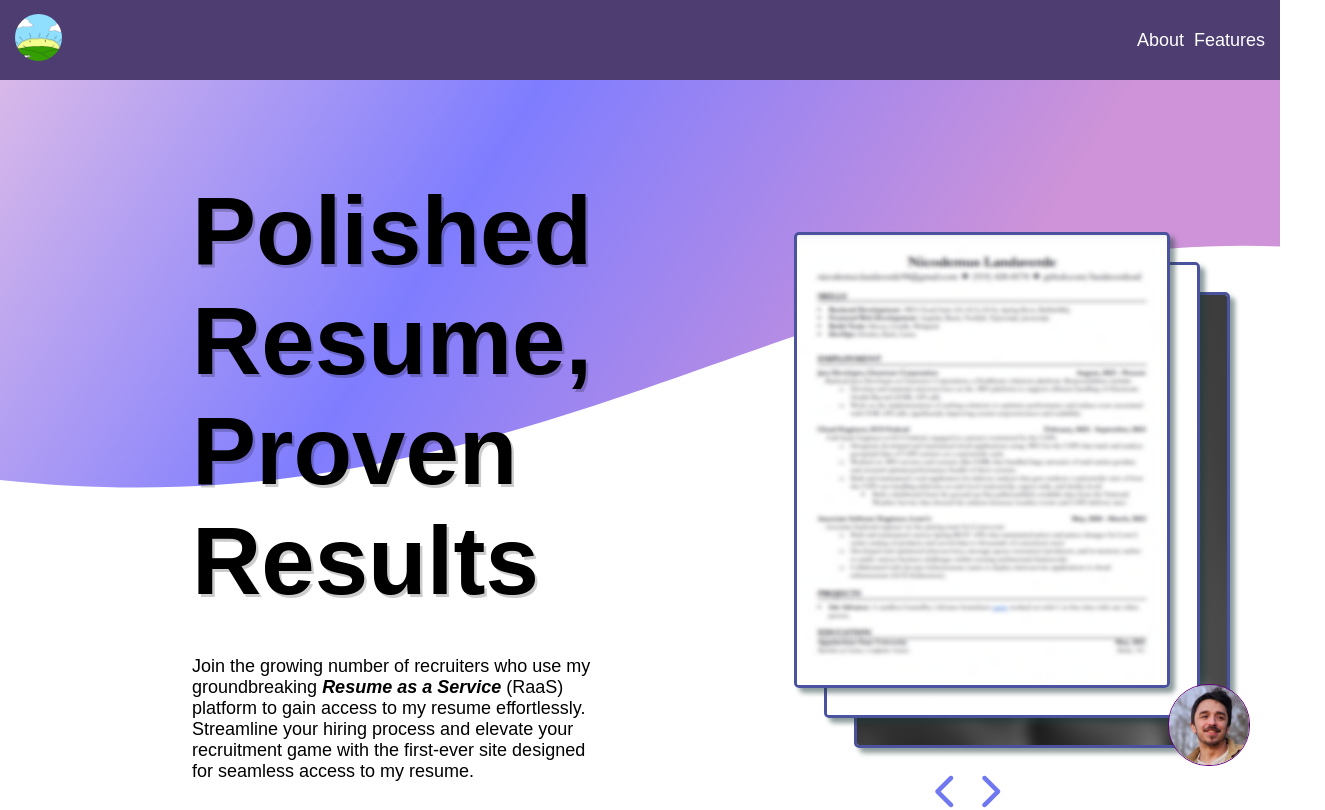
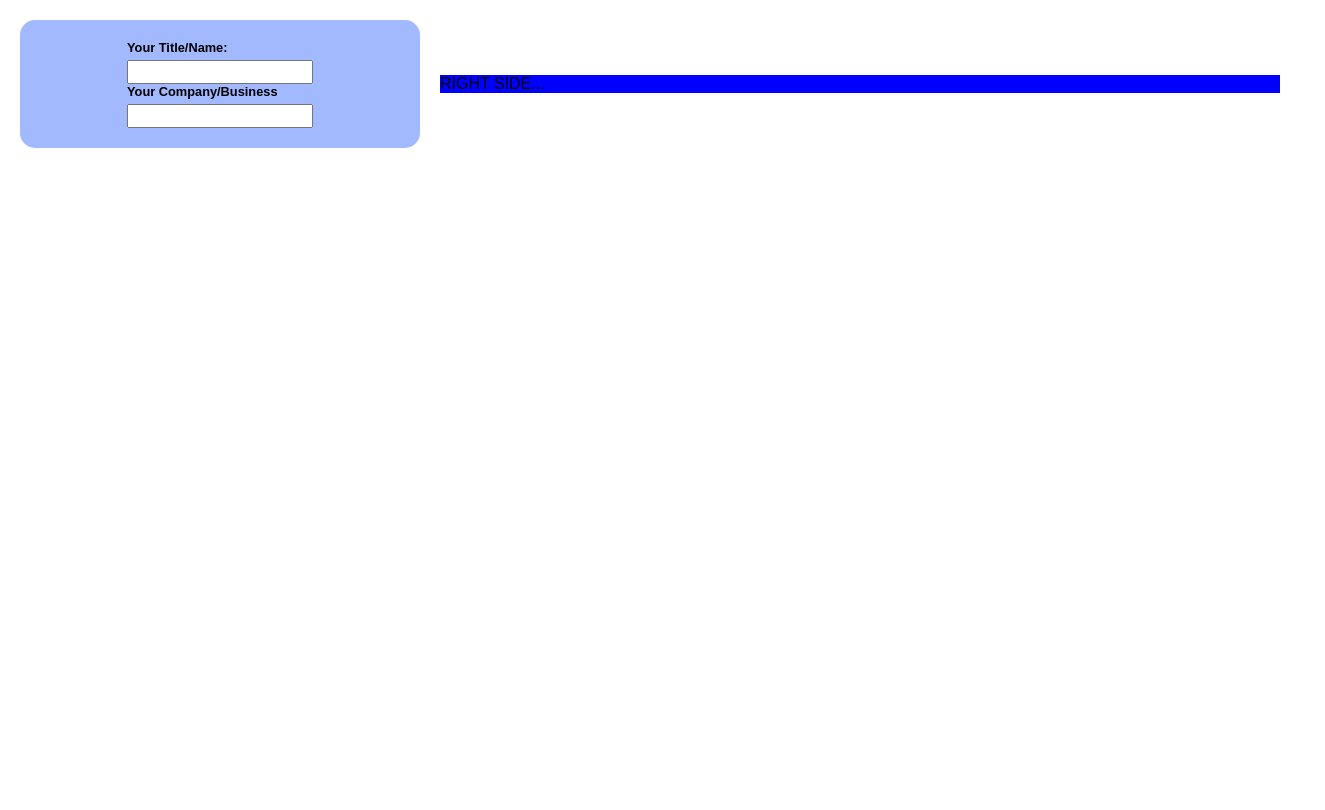
Before and after one commit to landaverdend/portfolio-site, a React (Vite) app: page / in a window 1280 px wide. Shown: the top 810 px of the page, 1325 px wide, since content can reach past the window. Built offline with nearby package versions, Linux system fonts and the light colour scheme.

Commit message:
new cover letter generator component...

```diff
--- a/src/App.tsx
+++ b/src/App.tsx
@@ -3,6 +3,7 @@ import ResumeView from './views/resumeView/ResumeView';
 import { useAppState } from './state/appState';
 import LoadingView from './views/loadingView/LoadingView';
 import SurveyView from './views/surveyView/SurveyView';
+import CoverLetterGeneratorView from './views/coverLetterGeneratorView/CoverLetterGeneratorView';
 
 function App() {
   const { componentToRender, isLoading } = useAppState();
@@ -19,9 +20,11 @@ function App() {
     case 'SplashView':
       renderMe = <SplashView />;
       break;
+    case 'CoverLetterGeneratorView':
+      renderMe = <CoverLetterGeneratorView />;
+      break;
   }
 
-  // TODO: stop rendering the 'renderMe' component when the loading view curtains have shut. Not super important but it is technically inefficient.
   return (
     <>
       {isLoading && <LoadingView />}
--- a/src/state/appState.ts
+++ b/src/state/appState.ts
@@ -1,6 +1,6 @@
 import { create } from 'zustand';
 
-type View = 'SplashView' | 'ResumeView' | 'SurveyView' | '';
+type View = 'SplashView' | 'CoverLetterGeneratorView' | 'ResumeView' | 'SurveyView' | '';
 
 type AppState = {
   componentToRender: View;
@@ -17,7 +17,8 @@ type AppState = {
 
 export const useAppState = create<AppState>((set) => ({
   // componentToRender: 'SurveyView',
-  componentToRender: 'SplashView',
+  componentToRender: 'CoverLetterGeneratorView',
+  // componentToRender: 'SplashView',
   nextView: '',
 
   isLoading: false,
--- /dev/null
+++ b/src/views/coverLetterGeneratorView/CoverLetterGeneratorView.tsx
@@ -0,0 +1,21 @@
+import './cover-letter-generator-view.css';
+
+export default function CoverLetterGeneratorView() {
+  return (
+    <div className="generator-container">
+      <div className="form-controls">
+        <form>
+          <label>
+            <b>Your Title/Name:</b>
+            <input type="text"></input>
+          </label>
+          <label>
+            <b>Your Company/Business</b>
+            <input type="text"></input>
+          </label>
+        </form>
+      </div>
+      <div className="letter-container">RIGHT SIDE...</div>
+    </div>
+  );
+}
--- /dev/null
+++ b/src/views/coverLetterGeneratorView/cover-letter-generator-view.css
@@ -0,0 +1,44 @@
+.generator-container {
+  display: flex;
+  justify-content: center;
+  align-items: center;
+
+  width: 100vw;
+
+  .form-controls {
+    flex: 3;
+    display: flex;
+    flex-direction: column;
+    align-items: center;
+    justify-content: center;
+
+    margin: 20px;
+    padding: 20px;
+    border-radius: 15px;
+
+    background-color: rgb(162, 184, 255);
+
+    label {
+      display: flex;
+      flex-direction: column;
+      gap: 5px;
+
+      font-size: 0.8rem;
+
+      input {
+        padding: 2.5px;
+      }
+
+      select {
+        width: 19rem;
+        max-width: 21rem;
+      }
+    }
+  }
+
+  .letter-container {
+    flex: 7;
+
+    background-color: blue;
+  }
+}
--- a/src/views/splashView/SplashView.tsx
+++ b/src/views/splashView/SplashView.tsx
@@ -8,12 +8,13 @@ import Footer from '@/components/footer/Footer';
 import MainSection from './mainSection/MainSection';
 import CompanyDock from '@/components/companyDock/CompanyDock';
 import ReccomendationDrawer from './reccomendationDrawer/ReccomendationDrawer';
-import ChartSection from './chartSection/ChartSection';
+import CoverLetterSection from './coverLetterSection/CoverLetterSection';
 
 function SplashView() {
   const navbarLinks = [
     { link: '#main-section', text: 'About' },
     { link: '#featured-section', text: 'Features' },
+    { link: '#utilities-section', text: 'Utilities' },
   ];
   return (
     <div id="splash" className="splash-container">
@@ -22,15 +23,14 @@ function SplashView() {
         <section id="main-section">
           <MainSection />
         </section>
-
         <CompanyDock />
 
         <section id="featured-section">
           <ReccomendationDrawer />
         </section>
 
-        <section id="chart-section">
-          <ChartSection />
+        <section id="utilities-section">
+          <CoverLetterSection />
         </section>
       </div>
       <Footer />
--- a/src/views/splashView/chartSection/ChartSection.tsx
+++ /dev/null
@@ -1,7 +0,0 @@
-import './chart-section.css'
-
-
-export default function ChartSection() {
-
-  return <div className="chart-section-container">hello</div>;
-}
--- a/src/views/splashView/chartSection/chart-section.css
+++ /dev/null
@@ -1,5 +0,0 @@
-
-
-.chart-section-container {
-
-}
--- /dev/null
+++ b/src/views/splashView/coverLetterSection/CoverLetterSection.tsx
@@ -0,0 +1,25 @@
+import { useAppState } from '@/state/appState';
+import './cover-letter-section.css';
+
+export default function CoverLetterSection() {
+  const { triggerLoadingSequence } = useAppState();
+
+  return (
+    <div className="cover-letter-container">
+      <div className="panel-one">
+        <div>
+          <h2>Dear {'[[RECRUITER]]'}</h2>
+          <p>
+            <a
+              onClick={() => {
+                triggerLoadingSequence('CoverLetterGeneratorView');
+              }}>
+              click here
+            </a>
+          </p>
+        </div>
+      </div>
+      <div className="panel-two">two</div>
+    </div>
+  );
+}
--- /dev/null
+++ b/src/views/splashView/coverLetterSection/cover-letter-section.css
@@ -0,0 +1,16 @@
+
+
+.cover-letter-container {
+  display: flex;
+  align-items: center;
+  justify-content: center;
+
+  .panel-one {
+    display: flex;
+    flex-direction: column;
+  }
+
+  .panel-two {
+    background-color: blue;
+  }
+}
```
